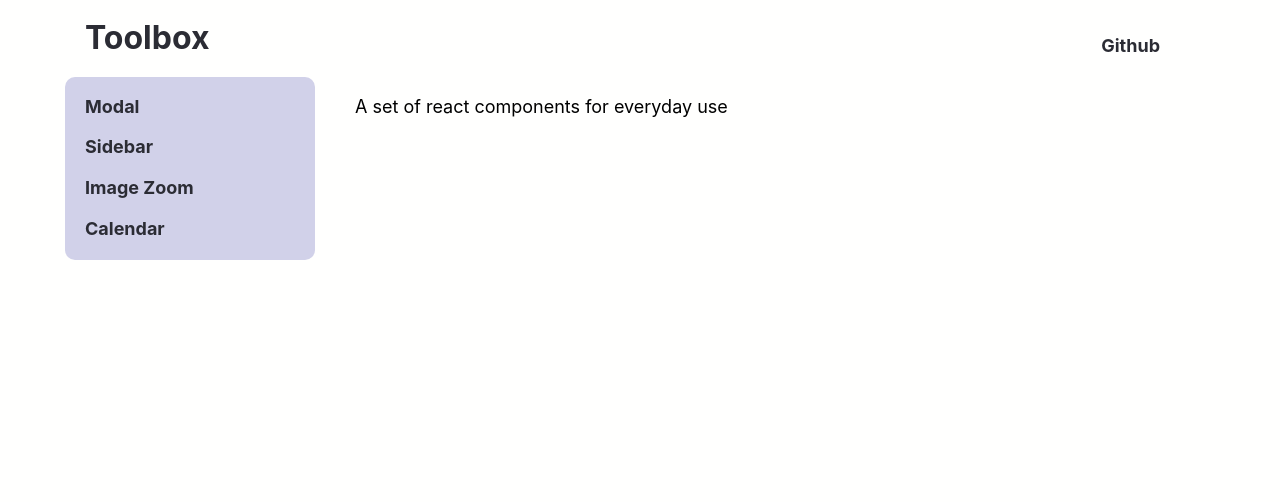
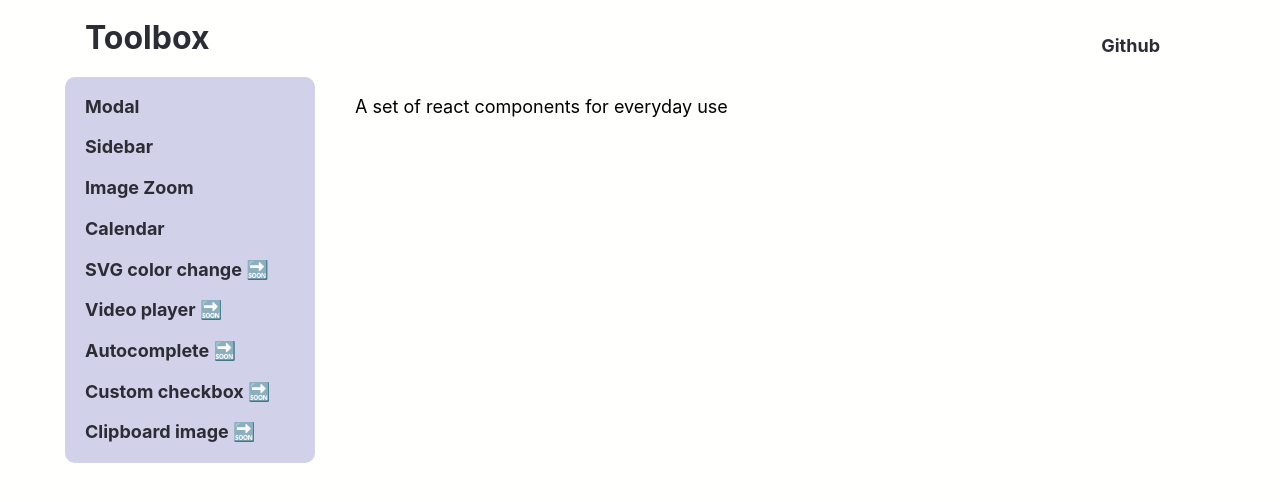
Before and after one commit to 2fort/toolbox, a React app: page / in a window 1280 px wide. Shown: the top 502 px of the page. Built offline with nearby package versions, Linux system fonts and the light colour scheme.

Commit message:
feature: added more menu items

```diff
--- a/src/components/layout/Menu.jsx
+++ b/src/components/layout/Menu.jsx
@@ -1,5 +1,6 @@
-import { NavLink } from 'react-router-dom';
+import { Link, NavLink } from 'react-router-dom';
 import { createUseStyles } from 'react-jss';
+import classNames from 'classnames';
 
 const useStyles = createUseStyles((theme) => ({
   menu: {
@@ -35,6 +36,12 @@ const useStyles = createUseStyles((theme) => ({
       content: '"⮞ "',
     },
   },
+
+  soonLink: {
+    '&::after': {
+      content: '" 🔜"',
+    },
+  },
 }));
 
 const Menu = () => {
@@ -63,6 +70,51 @@ const Menu = () => {
             Calendar
           </NavLink>
         </li>
+        <li>
+          <Link
+            to="/"
+            className={classNames(classes.link, classes.soonLink)}
+            activeClassName={classes.activeLink}
+          >
+            SVG color change
+          </Link>
+        </li>
+        <li>
+          <Link
+            to="/"
+            className={classNames(classes.link, classes.soonLink)}
+            activeClassName={classes.activeLink}
+          >
+            Video player
+          </Link>
+        </li>
+        <li>
+          <Link
+            to="/"
+            className={classNames(classes.link, classes.soonLink)}
+            activeClassName={classes.activeLink}
+          >
+            Autocomplete
+          </Link>
+        </li>
+        <li>
+          <Link
+            to="/"
+            className={classNames(classes.link, classes.soonLink)}
+            activeClassName={classes.activeLink}
+          >
+            Custom checkbox
+          </Link>
+        </li>
+        <li>
+          <Link
+            to="/"
+            className={classNames(classes.link, classes.soonLink)}
+            activeClassName={classes.activeLink}
+          >
+            Clipboard image
+          </Link>
+        </li>
       </ul>
     </div>
   );
```
